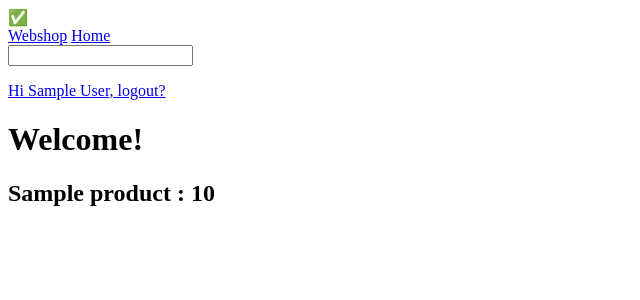
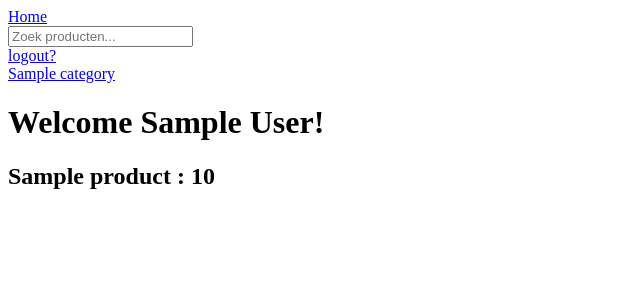
Before and after one commit to Fien1004/Webshop_phone_accesoires, a PHP site: page /Index.php in a window 1280 px wide. Shown: the top 300 px of the page, without its empty margins (0-640 px from the left). Run offline with PHP 8.4, Linux system fonts and the light colour scheme; the visitor is signed in with stand-in values (Sample User, id 1); tables that the repository leaves empty or names only in its code hold one stand-in row (values such as "Sample post").

Commit message:
Added Admin + categories filter

```diff
--- a/Index.php
+++ b/Index.php
@@ -1,16 +1,34 @@
 <?php
-include_once(__DIR__."/classes/Db.php");
+include_once(__DIR__ . "/classes/Db.php");
 session_start();
-if($_SESSION["loggedin"] !== true){
+if ($_SESSION["loggedin"] !== true) {
     header("Location: login.php");
     exit;
 }
 
+// Bepaal of de ingelogde gebruiker de admin is
+$isAdmin = ($_SESSION['email'] === 'fien@shop.com');
 
 try {
     $conn = Db::getConnection();
-    //echo "Verbinding succesvol!<br>";
-    $statement = $conn->prepare('SELECT * FROM products');
+
+    // Haal de categorieën op
+    $categoryStatement = $conn->prepare('SELECT * FROM categories');
+    $categoryStatement->execute();
+    $categories = $categoryStatement->fetchAll(PDO::FETCH_ASSOC);
+
+    // Haal de geselecteerde categorie op
+    $categoryId = $_GET['category'] ?? null;
+
+    // Query om producten op te halen
+    $sql = 'SELECT * FROM products';
+    if ($categoryId) {
+        $sql .= ' WHERE category_id = :categoryId';
+    }
+    $statement = $conn->prepare($sql);
+    if ($categoryId) {
+        $statement->bindValue(':categoryId', $categoryId);
+    }
     $statement->execute();
     $products = $statement->fetchAll(PDO::FETCH_ASSOC);
 } catch (PDOException $e) {
@@ -22,26 +40,40 @@ try {
 <head>
     <meta charset="UTF-8">
     <meta name="viewport" content="width=device-width, initial-scale=1.0">
-    <title>Webshop</title>
+    <title>Telefoonaccessoires</title>
 </head>
 <body>
 <nav class="navbar">
-    <a href="index.php" class="logo">Webshop</a>
+    <!-- <a href="index.php" class="logo">Webshop</a> -->
     <a href="index.php">Home</a>
 
     <form action="" method="get">
-      <input type="text" name="search">
+        <input type="text" name="search" placeholder="Zoek producten...">
     </form>
 
-    <a href="logout.php" class="navbar__logout">Hi <?php echo htmlspecialchars($_SESSION['firstname']); ?>, logout?</a>
+    <!-- Admin link voor admin-gebruiker -->
+    <?php if ($isAdmin): ?>
+        <a href="admin.php" class="navbar__admin">Admin</a>
+    <?php endif; ?>
 
+    <a href="logout.php" class="navbar__logout">logout?</a>
 </nav>
-    <h1>Welcome!</h1>
 
-    <?php foreach($products as $product): ?>
+<!-- Categorieën -->
+<div class="categories">
+    <?php foreach ($categories as $category): ?>
+        <a href="index.php?category=<?php echo $category['id']; ?>">
+            <?php echo htmlspecialchars($category['name']); ?>
+        </a>
+    <?php endforeach; ?>
+</div>
+
+<h1>Welcome <?php echo htmlspecialchars($_SESSION['firstname']); ?>!</h1>
+
+<?php foreach($products as $product): ?>
     <article>
-        <h2><?php echo $product['product_name']; ?> : <?php echo $product['unit_price']; ?></h2>
+        <h2><?php echo htmlspecialchars($product['product_name']); ?> : <?php echo htmlspecialchars($product['unit_price']); ?></h2>
     </article>
-    <?php endforeach; ?>
+<?php endforeach; ?>
 </body>
 </html>
--- a/classes/Db.php
+++ b/classes/Db.php
@@ -7,7 +7,7 @@ class Db
     public static function getConnection()
     {
         if (self::$conn == null){
-            echo "✅";
+            //echo "✅";
             self::$conn = new PDO('mysql:host=localhost;dbname=Onlinestore', 'root', '');
             return self::$conn;
         }else{
```
Also changed, not shown: Admin.php (added, +22 -0 lines), Login.php (+7 -0 lines).
